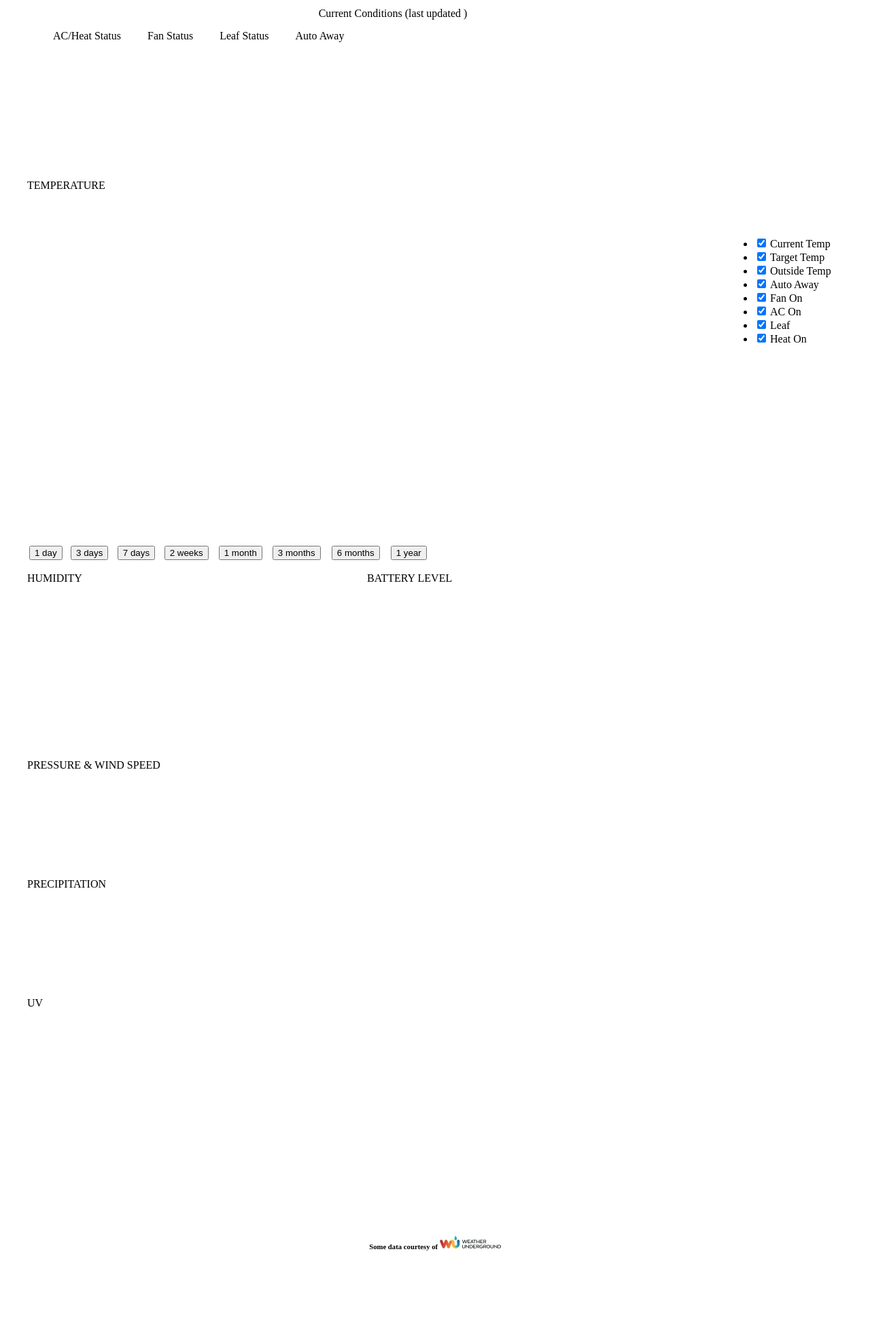
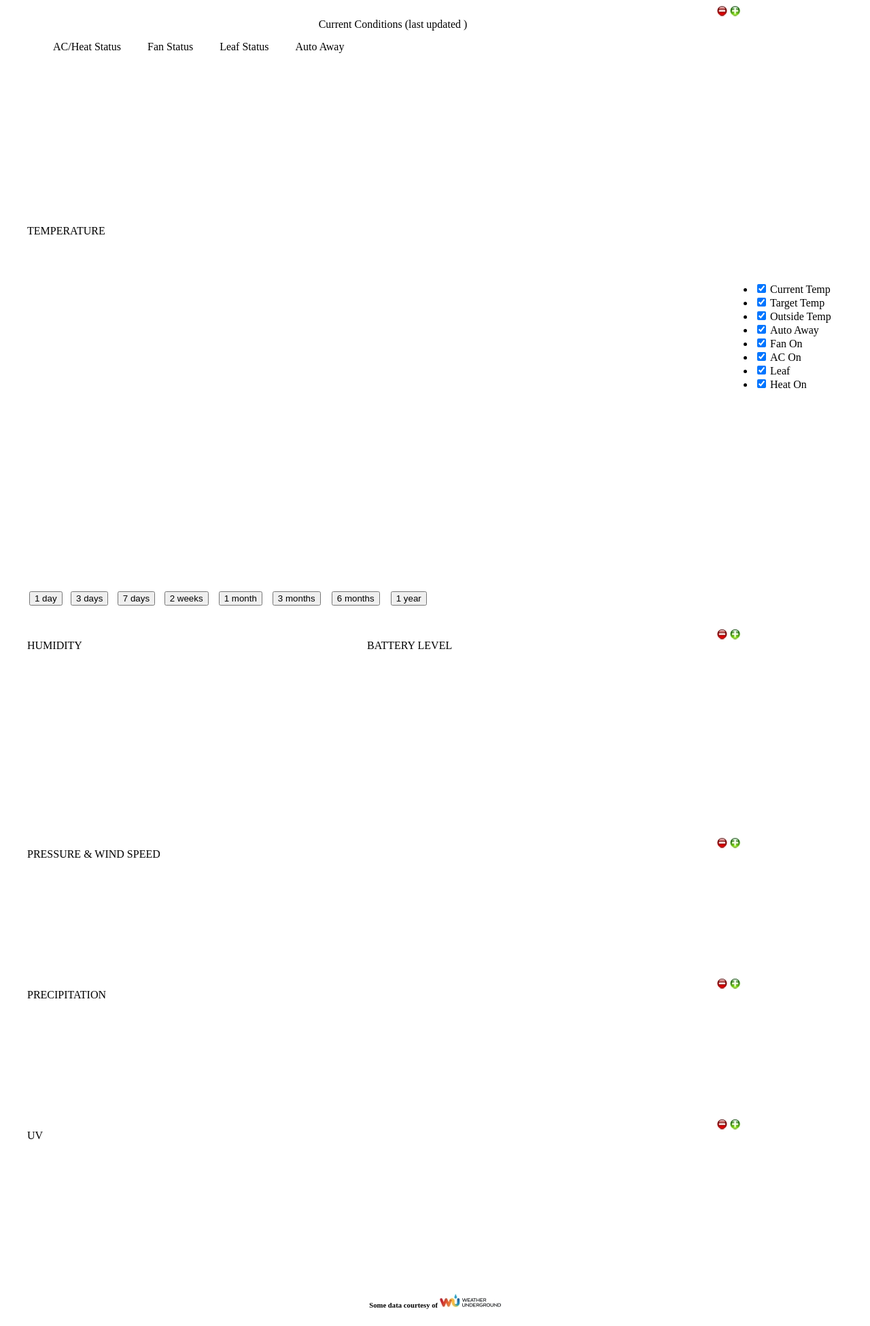
Before and after one commit to Gator8/Nchart, a PHP site: page / in a window 1280 px wide; the page is wider, and only the part inside the window is pictured. Shown: that part at 68% size. Before the commit the page ends 1840 px from the top of that part, so only its background shows below. Run offline with PHP 8.4, Linux system fonts and the light colour scheme; data that the repository does not hold is empty; some libraries are stand-ins or nearby versions.

Commit message:
v0.7.4
expanding/collapsing sections

```diff
--- a/index.php
+++ b/index.php
@@ -278,7 +278,13 @@
 
     echo '<div id="wrapper" style="width:1200px;margin:0 auto;">';
 
-    if ($show_ind == '1') {echo '      <table border=0>
+    if ($show_ind == '1') {echo '
+      <div align="right" style="width:900px;height:16px;margin:0 auto;">
+          <input type="image" src="images/minus.jpg" onclick="$(\'#dials\').hide()"/>
+          <input type="image" src="images/plus.jpg" onclick="$(\'#dials\').show()"/>
+      </div>
+      <div id="dials" style="width:1200px;height:275px;margin:0 auto;">
+         <table border=0>
              <tr><td colspan=6 align=center>Current Conditions (last updated '. $last_date  .')</td></tr>
              <tr><td colspan=6>
                  <canvas id="canvas7" width="35" height="25"></canvas>AC/Heat Status
@@ -294,9 +300,13 @@
                 <td><canvas id="canvas5" width="175" height="175"></canvas></td>
                 <td><canvas id="canvas6" width="175" height="175"></canvas></td>
              </tr>
-      </table>';}
+         </table>
+      </div>
+      <div id="placeholder" style="width:50%;height:16px;"></div>';}
 
-      echo '<p>
+      echo '
+      <div align="right" style="width:900px;height:16px;margin:0 auto;"></div>
+      <div id="main" style="width:1300px;">
          <div style="width:1300px">TEMPERATURE</div>
          <div style="width:1300px; overflow: hidden;display: table;>
              <div style="display: table-row">
@@ -319,35 +329,57 @@
                </TR>
             </table>
          </div>
+      </div>
+      <div id="placeholder" style="width:50%;height:16px;"></div>
 </div>';
       if ($show_humbat == '1') {echo '
-      <div id="wrapper" style="width:1200px;height:275px;margin:0 auto;">
+      <div align="right" style="width:900px;height:16px;margin:0 auto;">
+          <input type="image" src="images/minus.jpg" onclick="$(\'#wrapper1\').hide()"/>
+          <input type="image" src="images/plus.jpg" onclick="$(\'#wrapper1\').show()"/>
+      </div>
+      <div id="wrapper1" style="width:1200px;height:275px;margin:0 auto;">
           <div style="width:500px;float:left;">HUMIDITY</div>
           <div style="width:700px;float:right;text-align:middle;">BATTERY LEVEL</div>
           <div id="humidity" style="float:left;width:500px;height:250px;"></div>
           <div id="battery" style="float:right;width:500px;height:250px;margin-right:200px;"></div>
       </div>
+      <div id="placeholder" style="width:50%;height:16px;"></div>
       ';}
       if ($show_pws == '1') {echo '
-      <div id="wrapper" style="width:1200px;height:175px;margin:0 auto;">
+      <div align="right" style="width:900px;height:16px;margin:0 auto;">
+          <input type="image" src="images/minus.jpg" onclick="$(\'#wrapper2\').hide()"/>
+          <input type="image" src="images/plus.jpg" onclick="$(\'#wrapper2\').show()"/>
+      </div>
+      <div id="wrapper2" style="width:1200px;height:175px;margin:0 auto;">
           <div style="width:1000px;">PRESSURE & WIND SPEED</div>
           <div id="pressure" style="float:left;width:1000px;height:150px;"></div>
       </div>
+      <div id="placeholder" style="width:50%;height:16px;"></div>
       ';}
       if ($show_precip == '1') {echo '
-      <div id="wrapper" style="width:1200px;height:175px;margin:0 auto;">
+      <div align="right" style="width:900px;height:16px;margin:0 auto;">
+          <input type="image" src="images/minus.jpg" onclick="$(\'#wrapper3\').hide()"/>
+          <input type="image" src="images/plus.jpg" onclick="$(\'#wrapper3\').show()"/>
+      </div>
+      <div id="wrapper3" style="width:1200px;height:175px;margin:0 auto;">
           <div style="width:1000px;">PRECIPITATION</div>
           <div id="precip" style="float:left;width:1000px;height:150px;"></div>
       </div>
+      <div id="placeholder" style="width:50%;height:16px;"></div>
       ';}
       if ($show_uv == '1') {echo '
-      <div id="wrapper" style="width:1200px;height:175px;margin:0 auto;">
+      <div align="right" style="width:900px;height:16px;margin:0 auto;">
+          <input type="image" src="images/minus.jpg" onclick="$(\'#wrapper4\').hide()"/>
+          <input type="image" src="images/plus.jpg" onclick="$(\'#wrapper4\').show()"/>
+      </div>
+      <div id="wrapper4" style="width:1200px;height:175px;margin:0 auto;">
           <div style="width:1000px;">UV</div>
           <div id="uv" style="float:left;width:1000px;height:150px;"></div>
       </div>
+      <div id="placeholder" style="width:50%;height:16px;"></div>
       ';}
    echo '
-   <div id="placeholder" style="width:50%;height:150px;"></div>
+   <div id="placeholder" style="width:50%;height:25px;"></div>
    </div>';
 
     // TEMPERATURE
```
Also changed, not shown: changelog.txt, images/minus.jpg (added), images/plus.jpg (added). Lines whose indentation alone changed are shown as unchanged.
